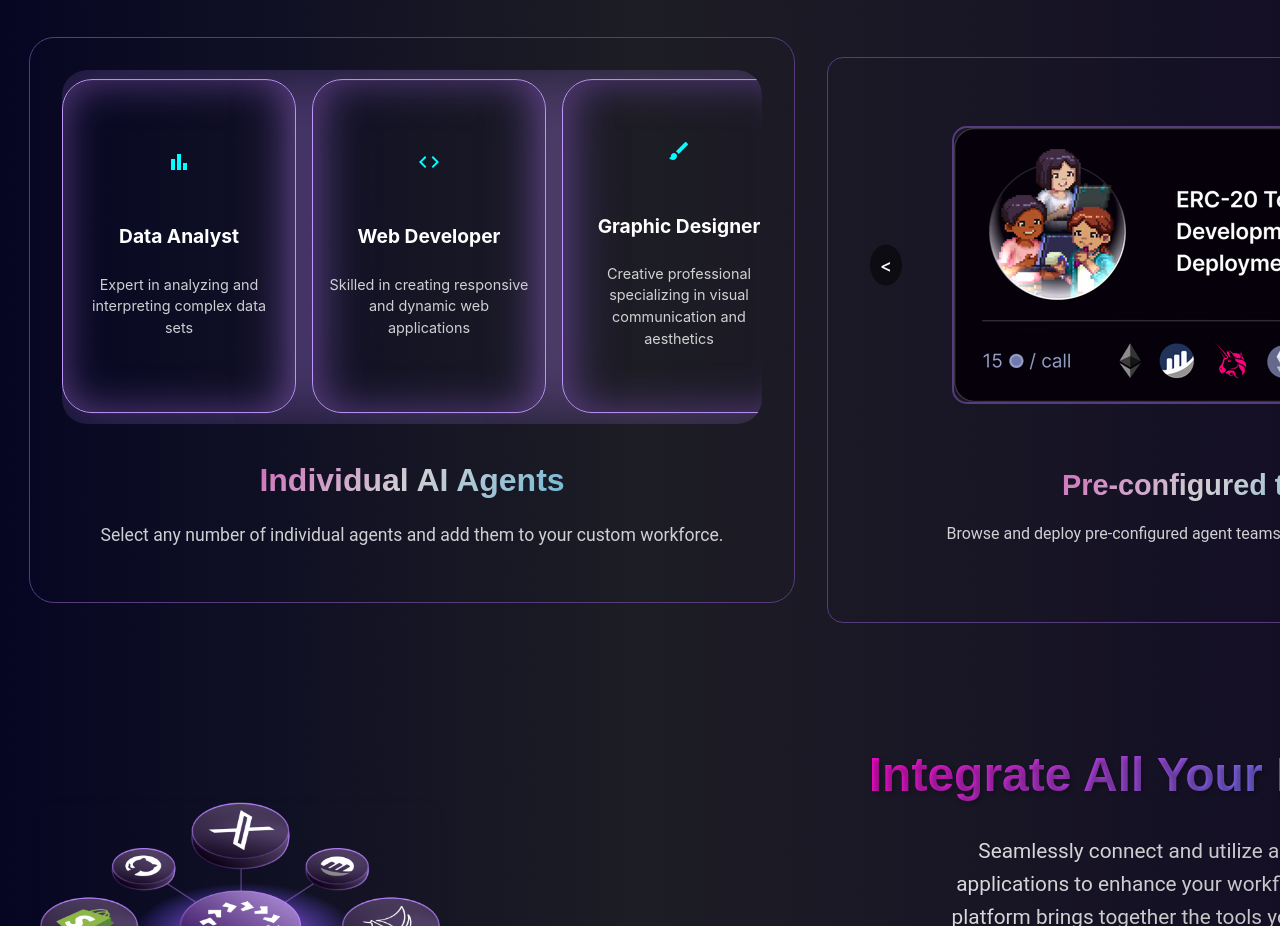
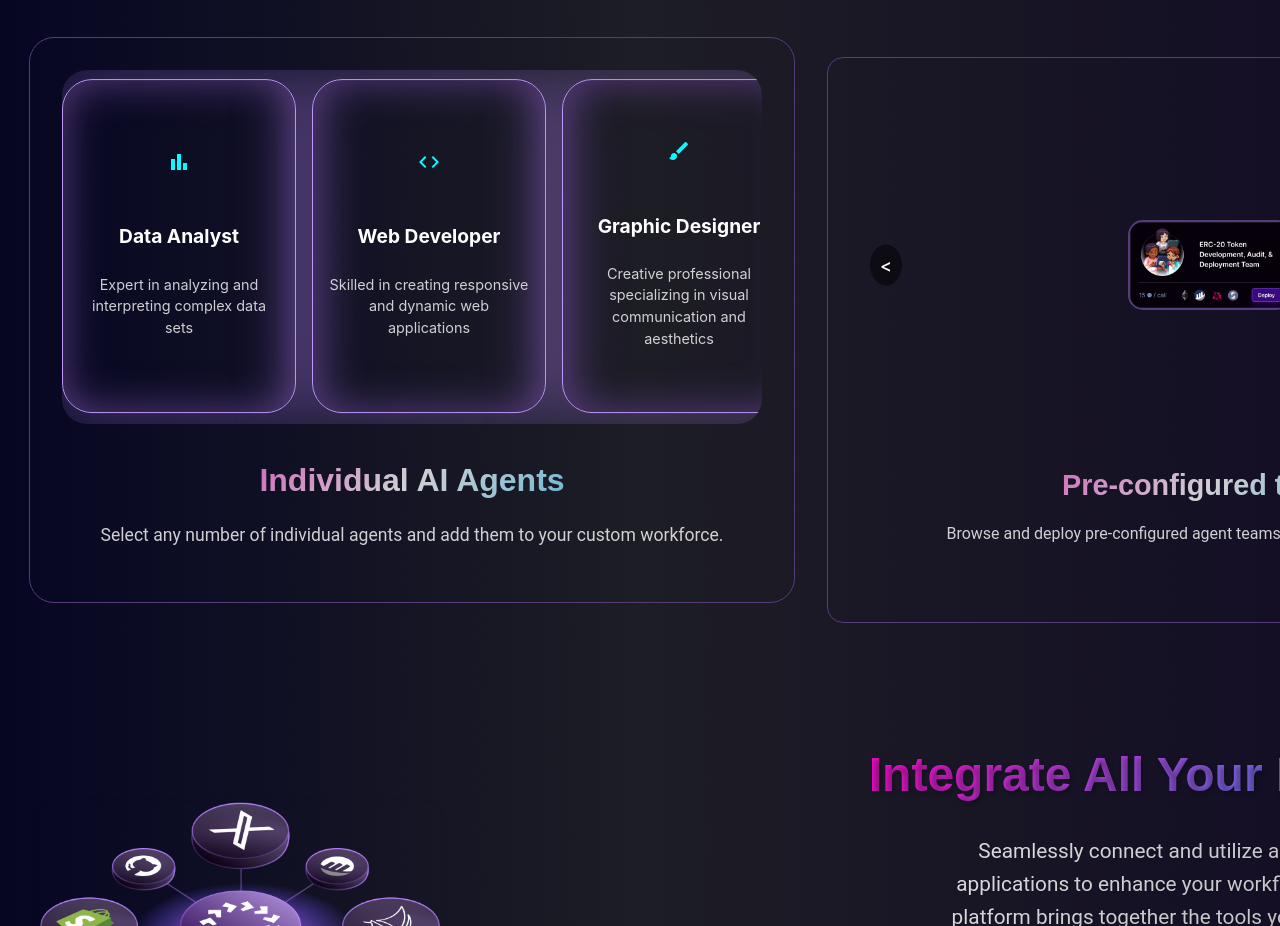
Before and after one commit to mgiftson0/air, a React (Vite) app: page / in a window 1280 px wide. Shown: the part 1040-1966 px from the top of the page. Built offline with nearby package versions, Linux system fonts and the light colour scheme.

Commit message:
mobile again

```diff
--- a/src/components/cards/Card1.jsx
+++ b/src/components/cards/Card1.jsx
@@ -27,7 +27,7 @@ const Card1 = ({ className, hoveredCard, setHoveredCard }) => {
       ScrollReveal().reveal(cardRef.current, {
         delay: 200,
         distance: '20px',
-        duration: 1000,
+        duration: 400,
         easing: 'ease-in-out',
         origin: 'bottom',
         reset: true
@@ -126,8 +126,8 @@ const ImageContainer = styled.div`
 `;
 
 const Image = styled.img`
-  max-width: 90%;
-  max-height: 90%;
+  max-width: 160px;
+  max-height: 100px;
   object-fit: contain;
   border-radius: 15px;
   border: 2px solid rgb(87, 60, 125);
```
